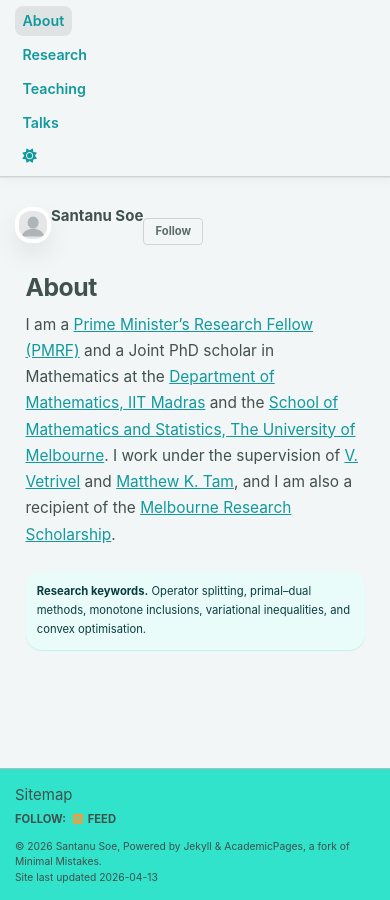
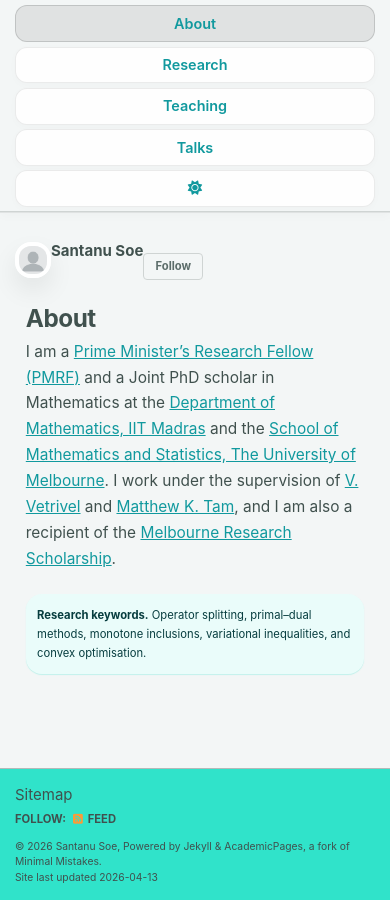
Before and after one commit to santanusoe/santanusoe.github.io, a Jekyll site: the page built from _pages/about.md, in a window 390 px wide. Built offline with Jekyll 4.4.1, drawn with Linux system fonts in a browser that asks for light colours; a script bundle is joined from its source files by our own code; library files that are not in the unit come from our copies.

Commit message:
Improve mobile-first navigation and small-screen layout polish

```diff
--- a/assets/css/main.scss
+++ b/assets/css/main.scss
@@ -41,6 +41,7 @@ html {
 
 body {
   font-feature-settings: "kern";
+  overflow-x: hidden;
 }
 
 .page {
@@ -257,10 +258,27 @@ a {
     margin-bottom: 1.25rem;
   }
 
+  .author__avatar {
+    text-align: center;
+  }
+
   .author__avatar img {
     max-width: 220px;
     width: 100%;
     height: auto;
+    margin-left: auto;
+    margin-right: auto;
+  }
+
+  .author__content,
+  .author__urls-wrapper {
+    text-align: center;
+  }
+
+  .author__urls li {
+    display: inline-flex;
+    width: 100%;
+    justify-content: center;
   }
 
   .archive__item {
@@ -273,53 +291,96 @@ a {
     font-size: 15.5px;
   }
 
+  .masthead {
+    box-shadow: 0 3px 10px rgba(0, 0, 0, 0.025);
+  }
+
   .masthead__inner-wrap {
-    padding-top: 0.4rem;
-    padding-bottom: 0.4rem;
+    padding-top: 0.35rem;
+    padding-bottom: 0.35rem;
+  }
+
+  .site-nav-bar {
+    width: 100%;
   }
 
   .site-nav-links {
     flex-direction: column !important;
-    align-items: flex-start;
+    align-items: stretch;
     justify-content: flex-start;
-    gap: 0.25rem;
+    gap: 0.35rem;
+    width: 100%;
+    max-width: 420px;
+    margin-left: auto;
+    margin-right: auto;
+  }
+
+  .site-nav-links__item {
+    width: 100%;
   }
 
   .site-nav-links__item a {
-    min-height: 2rem;
     width: 100%;
-    justify-content: flex-start;
-    padding: 0.28rem 0.5rem;
-    font-size: 0.98rem;
-    border-bottom: 0;
-    border-radius: 8px;
+    min-height: 2.55rem;
+    justify-content: center;
+    padding: 0.45rem 0.8rem;
+    font-size: 1rem;
+    border: 1px solid rgba(0, 0, 0, 0.08);
+    border-bottom: 1px solid rgba(0, 0, 0, 0.08);
+    border-radius: 12px;
+    background: rgba(255, 255, 255, 0.9);
+    box-shadow: 0 2px 8px rgba(0, 0, 0, 0.02);
   }
 
   .site-nav-links__item a:hover,
   .site-nav-links__item a:focus-visible {
-    border-bottom: 0;
+    border-bottom-color: rgba(0, 0, 0, 0.08);
+    background: rgba(0, 0, 0, 0.05);
   }
 
   .site-nav-links__item.selected a {
-    border-bottom: 0;
+    border: 1px solid rgba(0, 0, 0, 0.14);
+    border-bottom: 1px solid rgba(0, 0, 0, 0.14);
     text-decoration: none;
     box-shadow: none;
     background: rgba(0, 0, 0, 0.08);
   }
 
+  .site-nav-links__toggle a {
+    min-height: 2.35rem;
+  }
+
   .page {
-    padding-left: 0.85rem;
-    padding-right: 0.85rem;
+    padding-left: 0.9rem;
+    padding-right: 0.9rem;
+  }
+
+  .sidebar.sticky {
+    margin-bottom: 1rem;
+  }
+
+  .author__name {
+    font-size: 1.08rem;
   }
 
   .page__title {
     font-size: 1.8rem;
+    margin-bottom: 0.55rem;
+  }
+
+  .page__content h2 {
+    margin-top: 1.45rem;
   }
 
   .page__content p,
   .page__content li,
   .compact-list__meta {
-    line-height: 1.7;
+    line-height: 1.68;
+  }
+
+  .page__content ul,
+  .page__content ol {
+    padding-left: 1.15rem;
   }
 
   .archive__item {
@@ -328,7 +389,7 @@ a {
   }
 
   .compact-list__item {
-    padding: 0.6rem 0;
+    padding: 0.62rem 0;
   }
 }
 
@@ -338,24 +399,34 @@ a {
   }
 
   .page {
-    padding-left: 0.7rem;
-    padding-right: 0.7rem;
+    padding-left: 0.72rem;
+    padding-right: 0.72rem;
   }
 
   .author__avatar img {
-    max-width: 170px;
+    max-width: 165px;
     border-radius: 16px;
   }
 
   .author__name {
-    font-size: 1.05rem;
+    font-size: 1.02rem;
   }
 
   .page__title {
-    font-size: 1.65rem;
+    font-size: 1.62rem;
+  }
+
+  .site-nav-links {
+    gap: 0.3rem;
   }
 
   .site-nav-links__item a {
-    font-size: 0.95rem;
+    min-height: 2.45rem;
+    font-size: 0.96rem;
+    padding: 0.42rem 0.7rem;
+  }
+
+  .compact-list__title {
+    line-height: 1.35;
   }
 }
```
